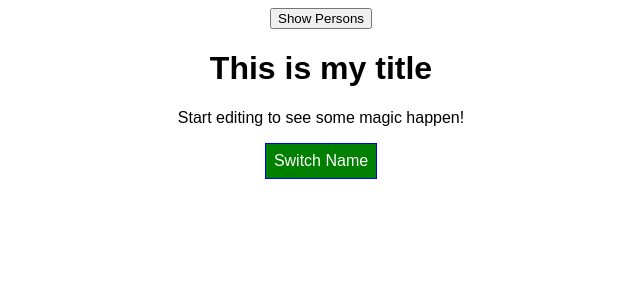
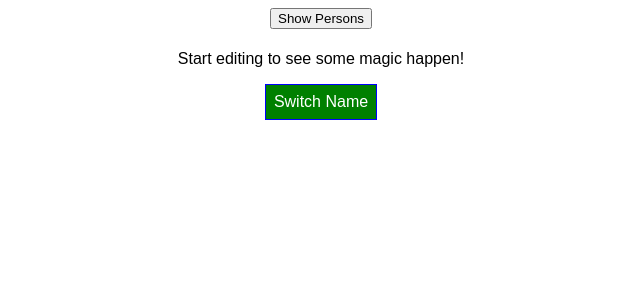
Before and after one commit to alfonso-distiller/menuer-diet-app, a React app: page / in a window 1280 px wide. Shown: the top 300 px of the page, without its empty margins (319-959 px from the left). Built offline with nearby package versions, Linux system fonts and the light colour scheme.

Commit message:
Section 96

```diff
--- a/src/components/person/person.jsx
+++ b/src/components/person/person.jsx
@@ -1,6 +1,7 @@
 import React from "react";
 import classes from "./person.css";
-import WithClass from "../../hoc/with-class.jsx";
+import Aux from "../../hoc/aux.jsx";
+import withClass from "../../hoc/with-class.jsx";
 
 class Person extends React.Component {
   constructor(props) {
@@ -19,15 +20,15 @@ class Person extends React.Component {
   render() {
     console.log('[person.jsx] @ render');
     return (
-      <WithClass classes={classes.person}>
+      <Aux>
         <p onClick={this.props.click}>
           Im {this.props.name} and I am {this.props.age} years old !
       </p>
         <p>{this.props.children}</p>
         <input type="text" onChange={this.props.changed} value={this.props.name} />
-      </WithClass>
+      </Aux>
     );
   }
 }
 
-export default Person;
+export default withClass(Person, classes.person);
--- a/src/containers/app.jsx
+++ b/src/containers/app.jsx
@@ -2,7 +2,8 @@ import React, { PureComponent } from "react";
 import classes from "./styles.css";
 import PersonList from "../components/person-list/person-list.jsx";
 import CockPit from "../components/cockpit/cockpit.jsx";
-import WithClass from "../hoc/with-class.jsx";
+import Aux from "../hoc/aux.jsx";
+import withClass from "../hoc/with-class.jsx";
 
 class App extends PureComponent {
   constructor(props) {
@@ -90,7 +91,7 @@ class App extends PureComponent {
     }
 
     return (
-      <WithClass classes={classes.App}>
+      <Aux>
         <button onClick={() => { this.setState({ showPersons: true }) }}>Show Persons</button>
         <CockPit
           title={this.props.title}
@@ -99,9 +100,9 @@ class App extends PureComponent {
           click={this.togglePersonsHandler}
         />
         {persons}
-      </WithClass>
+      </Aux>
     );
   }
 }
 
-export default App;
+export default withClass(App, classes.App);
--- a/src/hoc/with-class.jsx
+++ b/src/hoc/with-class.jsx
@@ -1,9 +1,11 @@
 import React from 'react';
 
-const WithClass = (props) => (
-  <div className={props.classes}>
-    {props.children}
-  </div>
-);
+const withClass = (WrappedComponent, ClassName) => {
+  return (props) => (
+    <div className={ClassName}>
+      <WrappedComponent />
+    </div>
+  )
+}
 
-export default WithClass;
+export default withClass;
```
